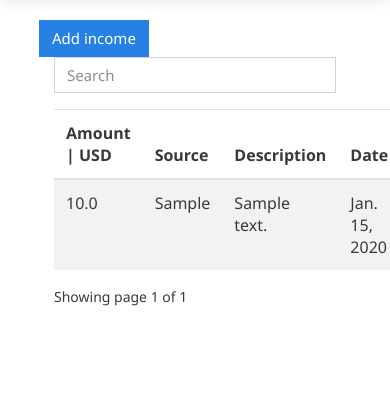
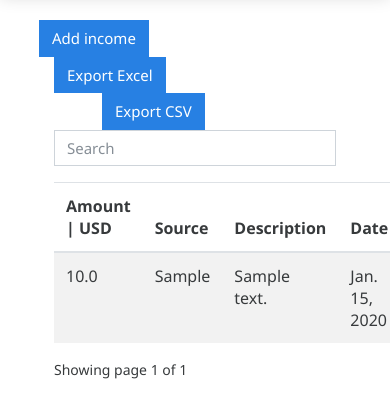
Before and after one commit to GeraldoSJr/Finance-Manager, a Django app: page /income/ in a window 390 px wide; the page is wider, and only the part inside the window is pictured. Shown: the part 120-538 px from the top of that part. Run offline with Django 4.2, Linux system fonts and the light colour scheme; a user stored in the database is signed in; tables that the repository leaves empty hold one stand-in row (values such as "Sample post"); some libraries are stand-ins or nearby versions.

Commit message:
Finished export incomes and expenses

```diff
--- a/expenses/urls.py
+++ b/expenses/urls.py
@@ -9,4 +9,5 @@ urlpatterns = [
     path('delete_expenses/<int:id>/', views.delete_expenses, name="delete_expenses"),
     path('search-expenses/', csrf_exempt(views.search_expenses), name="search-expenses"),
     path('export-csv/', views.export_csv, name="export-csv"),
+    path('export-excel/', views.export_excel, name="export-excel"),
 ]
--- a/incomes/urls.py
+++ b/incomes/urls.py
@@ -8,4 +8,6 @@ urlpatterns = [
     path('income-edit/<int:id>/', views.income_edit, name="income-edit"),
     path('delete_incomes/<int:id>/', views.delete_incomes, name="delete_incomes"),
     path('search-incomes/', csrf_exempt(views.search_incomes), name="search-incomes"),
+    path('export-csv/', views.export_csv, name="export-csv"),
+    path('export-excel/', views.export_excel, name="export-excel"),
 ]
--- a/incomes/views.py
+++ b/incomes/views.py
@@ -7,6 +7,9 @@ from django.core.paginator import Paginator
 import json
 from django.http import JsonResponse
 from userpreferences.models import UserPreference
+import csv
+from django.http import HttpResponse
+import xlwt
 
 
 def search_incomes(request):
@@ -106,3 +109,46 @@ def delete_incomes(request, id):
     income.delete()
     messages.success(request, 'Income deleted')
     return redirect('incomes')
+
+
+def export_csv(request):
+    response = HttpResponse(content_type='text/csv')
+    response['Content-Disposition'] = 'attachment; filename=Incomes ' + str(now()) + '.csv'
+
+    writer = csv.writer(response)
+    writer.writerow(['Amount', 'Description', 'Source', 'Date'])
+
+    incomes = Income.objects.filter(owner=request.user)
+
+    for income in incomes:
+        writer.writerow([income.amount, income.description, income.source, income.date])
+
+    return response
+
+
+def export_excel(request):
+    response = HttpResponse(content_type='application/ms-excel')
+    response['Content-Disposition'] = 'attachment; filename=Income ' + str(now()) + '.xls'
+
+    wb = xlwt.Workbook(encoding='utf-8')
+    ws = wb.add_sheet('Incomes')
+    row_num = 0
+    font_style = xlwt.XFStyle()
+    font_style.font.bold = True
+
+    columns = ['Amount', 'Description', 'Source', 'Date']
+    for col_num in range(len(columns)):
+        ws.write(row_num, col_num, columns[col_num], font_style)
+
+    font_style.font.bold = xlwt.XFStyle()
+
+    rows = Income.objects.filter(owner=request.user).values_list('amount', 'description', 'source', 'date')
+
+    for row in rows:
+        row_num += 1
+
+        for col_num in range(len(row)):
+            ws.write(row_num, col_num, str(row[col_num]), font_style)
+    wb.save(response)
+
+    return response
--- a/templates/expenses/index.html
+++ b/templates/expenses/index.html
@@ -20,7 +20,8 @@
         {% include 'partials/_messages.html' %}
         <div class="row">
             <div class="col-md-8">
-                <a class="btn btn-secondary" href="{% url 'export-csv' %}">Export CSV</a>
+                <a class="btn btn-primary mr-5" href="{% url 'export-excel' %}">Export Excel</a>
+                <a class="btn btn-primary ml-5" href="{% url 'export-csv' %}">Export CSV</a>
             </div>
             <div class="col-md-4">
                 <div class="form-group">
@@ -46,7 +47,7 @@
                     <td>{{ exp.category }}</td>
                     <td>{{ exp.description }}</td>
                     <td>{{ exp.date }}</td>
-                    <td><a href="{% url 'expense-edit' exp.id %}" class="btn btn-primary">Edit</a></td>
+                    <td><a href="{% url 'expense-edit' exp.id %}" class="btn btn-outline-primary">Edit</a></td>
                 </tr>
                 {% endfor %}
                 </tbody>
--- a/templates/income/index.html
+++ b/templates/income/index.html
@@ -19,7 +19,10 @@
         <div class="container">
         {% include 'partials/_messages.html' %}
         <div class="row">
-            <div class="col-md-8"></div>
+            <div class="col-md-8">
+                <a class="btn btn-primary mr-5" href="{% url 'export-excel' %}">Export Excel</a>
+                <a class="btn btn-primary ml-5" href="{% url 'export-csv' %}">Export CSV</a>
+            </div>
             <div class="col-md-4">
                 <div class="form-group">
                     <input type="text" class="form-control" id="searchField" placeholder="Search">
```
Also changed, not shown: expenses/views.py (+29 -0 lines).
